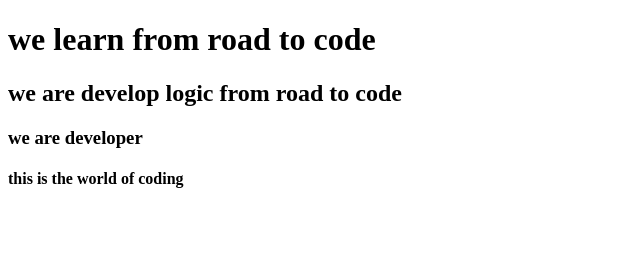
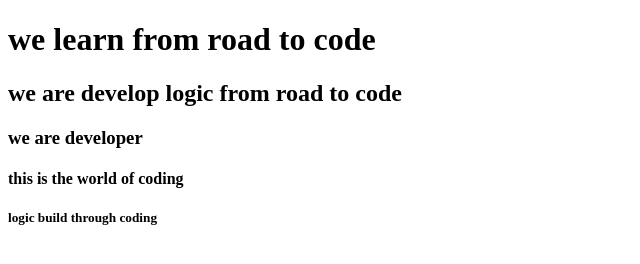
Before and after one commit to shubhangi-raskar6060/repository1, a plain HTML site: page index.html in a window 1280 px wide. Shown: the whole page, without its empty margins (0-640 px from the left). Drawn offline with Linux system fonts and the light colour scheme.

Commit message:
build coding

```diff
--- a/index.html
+++ b/index.html
@@ -9,5 +9,6 @@
          <h2>we are develop logic from road to code</h2>
          <h3>we are developer</h3>
          <h4>this is the world of coding</h4>
+         <h5>logic build through coding</h5>
     </body>
 </html>
```
